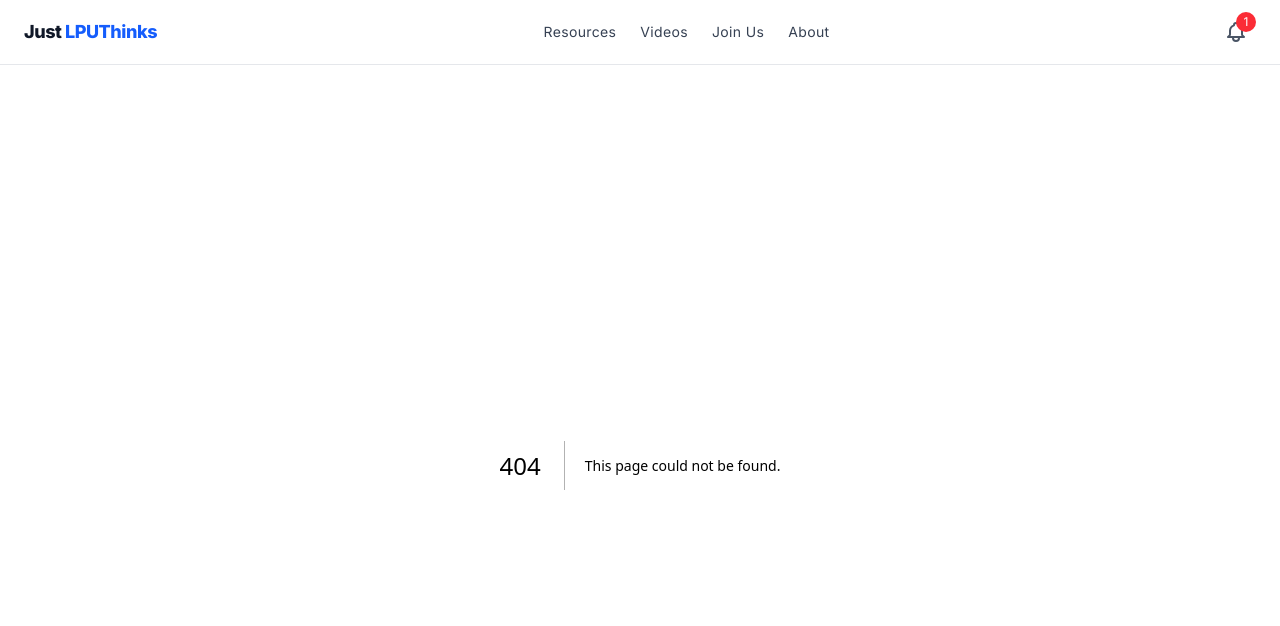
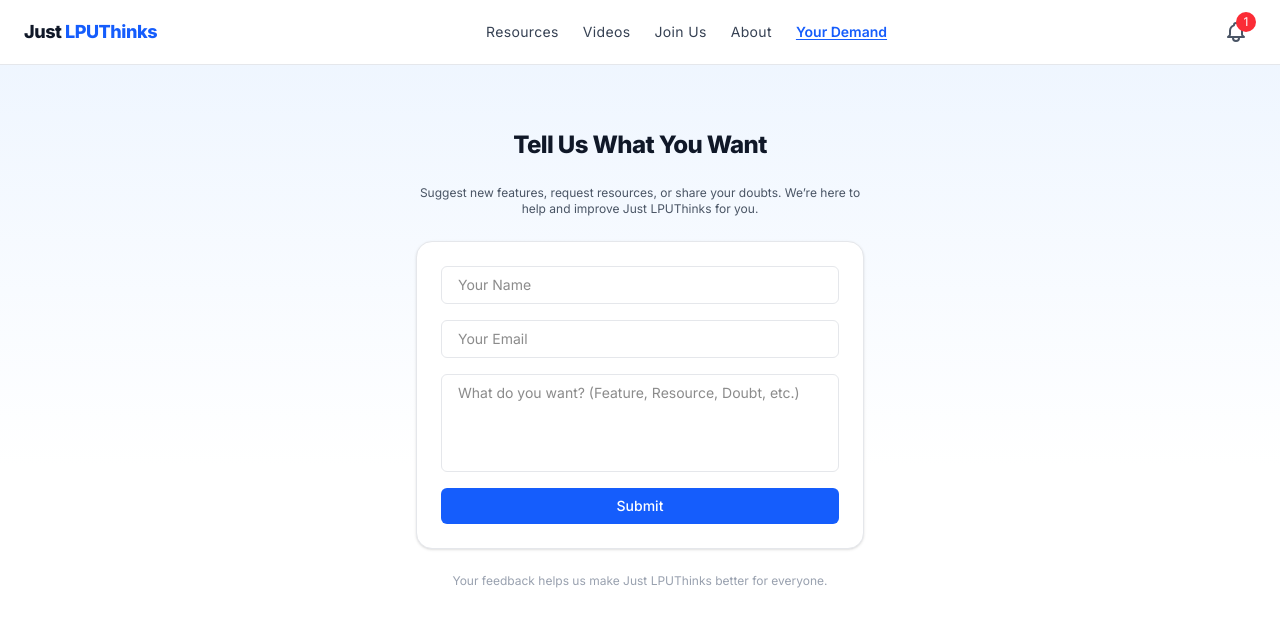
Before and after one commit to innovatewithkishlay/JUST_LPU_THINGS, a Next.js app in the folder just-lputhinks/: page /demand in a window 1280 px wide. Before the commit this address had no page. Shown: the top 626 px of the page. Built offline with nearby package versions, Linux system fonts and the light colour scheme.

Commit message:
feat: add 'Your Demand' link to header navigation for student feedback and requests

```diff
--- /dev/null
+++ b/just-lputhinks/src/app/demand/page.tsx
@@ -0,0 +1,59 @@
+"use client";
+
+import { motion } from '@/lib/motion';
+
+export default function DemandPage() {
+  return (
+    <main className="min-h-screen bg-gradient-to-b from-blue-50 via-white to-white flex flex-col items-center px-6 py-16">
+      <motion.section
+        initial={{ opacity: 0, y: 24 }}
+        animate={{ opacity: 1, y: 0 }}
+        transition={{ duration: 0.5 }}
+        className="w-full max-w-md"
+      >
+        <h1 className="text-2xl font-extrabold text-gray-900 mb-6 tracking-tight text-center">
+          Tell Us What You Want
+        </h1>
+        <p className="text-gray-600 text-xs text-center mb-6">
+          Suggest new features, request resources, or share your doubts. We’re here to help and improve Just LPUThinks for you.
+        </p>
+        <form
+          action="https://formspree.io/f/demo"
+          method="POST"
+          className="bg-white border border-gray-200 rounded-2xl p-6 flex flex-col gap-4 shadow-sm"
+        >
+          <input
+            type="text"
+            name="name"
+            required
+            placeholder="Your Name"
+            className="w-full rounded-md border border-gray-200 px-4 py-2 text-sm focus:outline-none focus:ring-2 focus:ring-blue-100 transition"
+          />
+          <input
+            type="email"
+            name="email"
+            required
+            placeholder="Your Email"
+            className="w-full rounded-md border border-gray-200 px-4 py-2 text-sm focus:outline-none focus:ring-2 focus:ring-blue-100 transition"
+          />
+          <textarea
+            name="message"
+            required
+            placeholder="What do you want? (Feature, Resource, Doubt, etc.)"
+            rows={4}
+            className="w-full rounded-md border border-gray-200 px-4 py-2 text-sm focus:outline-none focus:ring-2 focus:ring-blue-100 transition resize-none"
+          />
+          <button
+            type="submit"
+            className="w-full bg-blue-600 text-white rounded-md py-2 text-sm font-medium hover:bg-blue-700 transition"
+          >
+            Submit
+          </button>
+        </form>
+        <div className="text-center mt-6 text-xs text-gray-400">
+          Your feedback helps us make Just LPUThinks better for everyone.
+        </div>
+      </motion.section>
+    </main>
+  );
+}
--- a/just-lputhinks/src/components/Header.tsx
+++ b/just-lputhinks/src/components/Header.tsx
@@ -17,6 +17,7 @@ export default function Header() {
           <Link href="/videos" className="text-sm text-gray-700 tracking-wide hover:text-blue-600 transition-colors">Videos</Link>
           <Link href="/join" className="text-sm text-gray-700 tracking-wide hover:text-blue-600 transition-colors">Join Us</Link>
           <Link href="/about" className="text-sm text-gray-700 tracking-wide hover:text-blue-600 transition-colors">About</Link>
+          <Link href="/demand" className="text-sm text-blue-600 font-semibold underline underline-offset-2 hover:text-blue-800 transition-colors">Your Demand</Link>
         </nav>
         <div className="flex items-center">
           <NotificationBell />
```
Also changed, not shown: just-lputhinks/src/app/contact/page.tsx (deleted).
